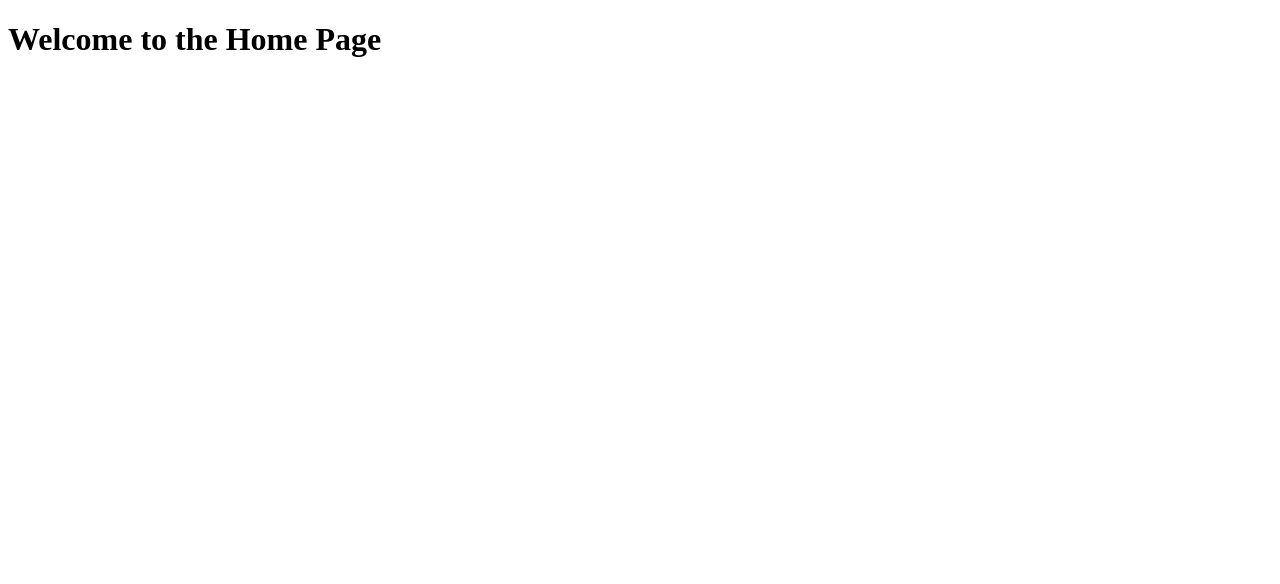
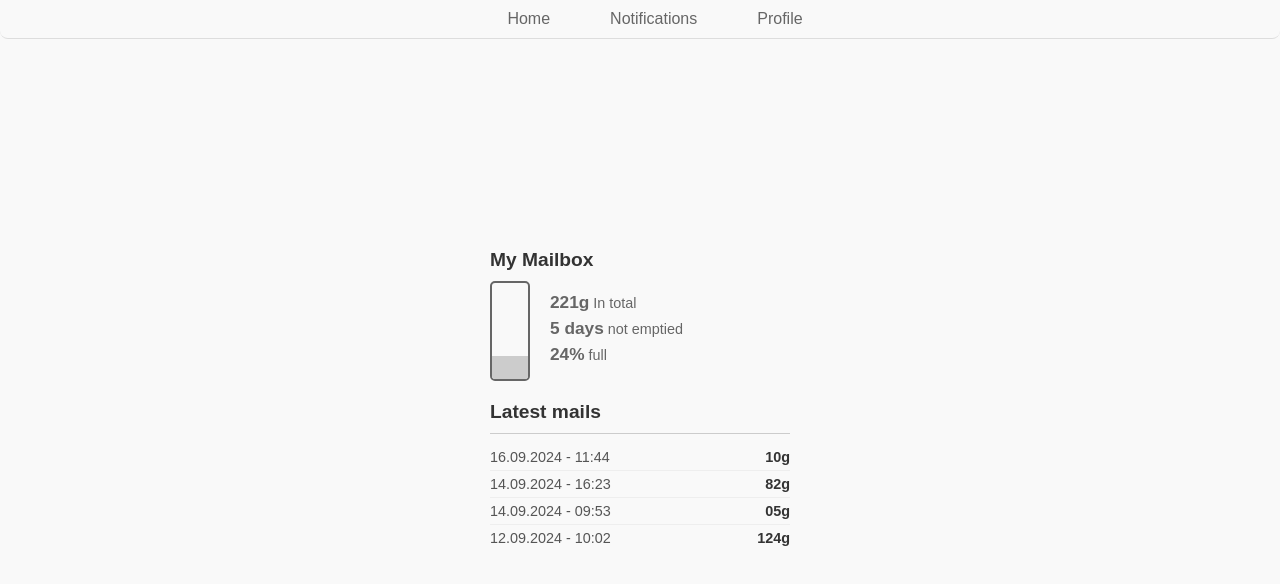
Before and after one commit to semikiina/Smart-Mailbox-Simulation, a website: page views/index.html in a window 1280 px wide. Drawn offline with Linux system fonts and the light colour scheme; files that its build step writes are made by us from their sources.

Commit message:
First Frontend Stuff

```diff
--- a/views/index.html
+++ b/views/index.html
@@ -1,10 +1,56 @@
 <!DOCTYPE html>
-<html>
+<html lang="en">
 <head>
-  <title>Home</title>
-  <link rel="stylesheet" href="assets/styles.css">
+    <meta charset="UTF-8">
+    <meta name="viewport" content="width=device-width, initial-scale=1.0">
+    <title>Mailbox Status</title>
+    <link rel="stylesheet" href="styles.css">
 </head>
 <body>
-  <h1>Welcome to the Home Page</h1>
+  <div class="navbar">
+    <ul>
+      <li class="nav-item">
+        <a href="#home"><span>Home</span></a>
+      </li>
+      <li class="nav-item">
+        <a href="notification.html"><span>Notifications</span></a>
+      </li>
+      <li class="nav-item">
+        <a href="#profile"><span>Profile</span></a>
+      </li>
+    </ul>
+  </div>
+
+  <div class="container", id="Home">
+    <h1>My Mailbox</h1>
+    <div class="status">
+      <div class="mailbox">
+        <div class="fill-level"></div>
+      </div>
+      <div class="info">
+        <p><span class="total-weight">221g</span> In total</p>
+        <p><span class="days-not-emptied">5 days</span> not emptied</p>
+        <p><span class="percentage">24%</span> full</p>
+      </div>
+    </div>
+
+    <h2>Latest mails</h2>
+    <div class="mail-list">
+      <div class="mail-item">
+        <span class="date">16.09.2024 - 11:44</span><span class="weight">10g</span>
+      </div>
+      <div class="mail-item">
+        <span class="date">14.09.2024 - 16:23</span><span class="weight">82g</span>
+      </div>
+      <div class="mail-item">
+        <span class="date">14.09.2024 - 09:53</span><span class="weight">05g</span>
+      </div>
+      <div class="mail-item">
+        <span class="date">12.09.2024 - 10:02</span><span class="weight">124g</span>
+      </div>
+    </div>
+  </div>
+
+  <script src="script.js"></script>
 </body>
 </html>
--- /dev/null
+++ b/views/styles.css
@@ -0,0 +1,164 @@
+/* Allgemeine Layout-Einstellungen */
+* {
+    margin: 0;
+    padding: 0;
+    box-sizing: border-box;
+    font-family: Arial, sans-serif;
+}
+
+/* Seitenhintergrund und zentrale Ausrichtung */
+body {
+    display: flex;
+    flex-direction: column;
+    justify-content: flex-start;
+    align-items: center;
+    height: 100vh;
+    background-color: #f9f9f9;
+}
+
+/* Container */
+.container {
+    width: 300px;
+    color: #666;
+}
+
+/* Navbar oben (horizontal) */
+.navbar {
+    display: flex;
+    justify-content: center;
+    align-items: center;
+    position: fixed;
+    top: 0;
+    left: 0;
+    right: 0;
+    background-color: #f9f9f9;
+    padding: 10px 0;
+    border-bottom: 1px solid #ddd;
+    border-radius: 0 0 8px 8px;
+    z-index: 1000;
+}
+
+/* Nav-Elemente horizontal anordnen */
+.navbar ul {
+    list-style-type: none;
+    display: flex;
+    justify-content: center;
+    padding: 0;
+}
+
+.navbar li {
+    margin: 0 30px; /* Erhöht den Abstand zwischen den Links */
+}
+
+.navbar a {
+    color: #666;
+    text-decoration: none;
+    font-size: 1em;
+    transition: color 0.3s ease;
+}
+
+/* Hover-Effekt für Links */
+.navbar a:hover {
+    color: #f39c12;
+}
+
+/* Zusätzliche Styling-Elemente für Icons */
+.nav-item img {
+    width: 24px;
+    height: 24px;
+    margin-bottom: 4px;
+}
+
+/* Abstand für den letzten Nav-Item */
+.navbar li:last-child {
+    margin-right: 0;
+}
+/*Mailbox*/
+* {
+    margin: 0;
+    padding: 0;
+    box-sizing: border-box;
+    font-family: Arial, sans-serif;
+}
+
+body {
+    display: flex;
+    justify-content: center;
+    align-items: center;
+    height: 100vh;
+    background-color: #f9f9f9;
+}
+
+.container {
+    width: 300px;
+    color: #666;
+}
+
+h1, h2 {
+    font-size: 1.2em;
+    color: #333;
+    margin-bottom: 10px;
+}
+
+.status {
+    display: flex;
+    align-items: center;
+    margin-bottom: 20px;
+}
+
+.mailbox {
+    width: 40px;
+    height: 100px;
+    border: 2px solid #666;
+    border-radius: 5px;
+    margin-right: 20px;
+    position: relative;
+}
+
+.fill-level {
+    width: 100%;
+    height: 24%;
+    background-color: #ccc;
+    position: absolute;
+    bottom: 0;
+    border-radius: 0 0 3px 3px;
+}
+
+.info p {
+    font-size: 0.9em;
+    margin-bottom: 5px;
+}
+
+.info .total-weight,
+.info .days-not-emptied,
+.info .percentage {
+    font-weight: bold;
+    font-size: 1.2em;
+}
+
+.mail-list {
+    border-top: 1px solid #ccc;
+    margin-top: 10px;
+    padding-top: 10px;
+}
+
+.mail-item {
+    display: flex;
+    justify-content: space-between;
+    padding: 5px 0;
+    font-size: 0.9em;
+    border-bottom: 1px solid #eee;
+}
+
+.mail-item:last-child {
+    border-bottom: none;
+}
+
+.date {
+    color: #555;
+}
+
+.weight {
+    color: #333;
+    font-weight: bold;
+}
```
Also changed, not shown: views/notification.html (added, +49 -0 lines), views/scriptFrontend.js (added, +19 -0 lines).
